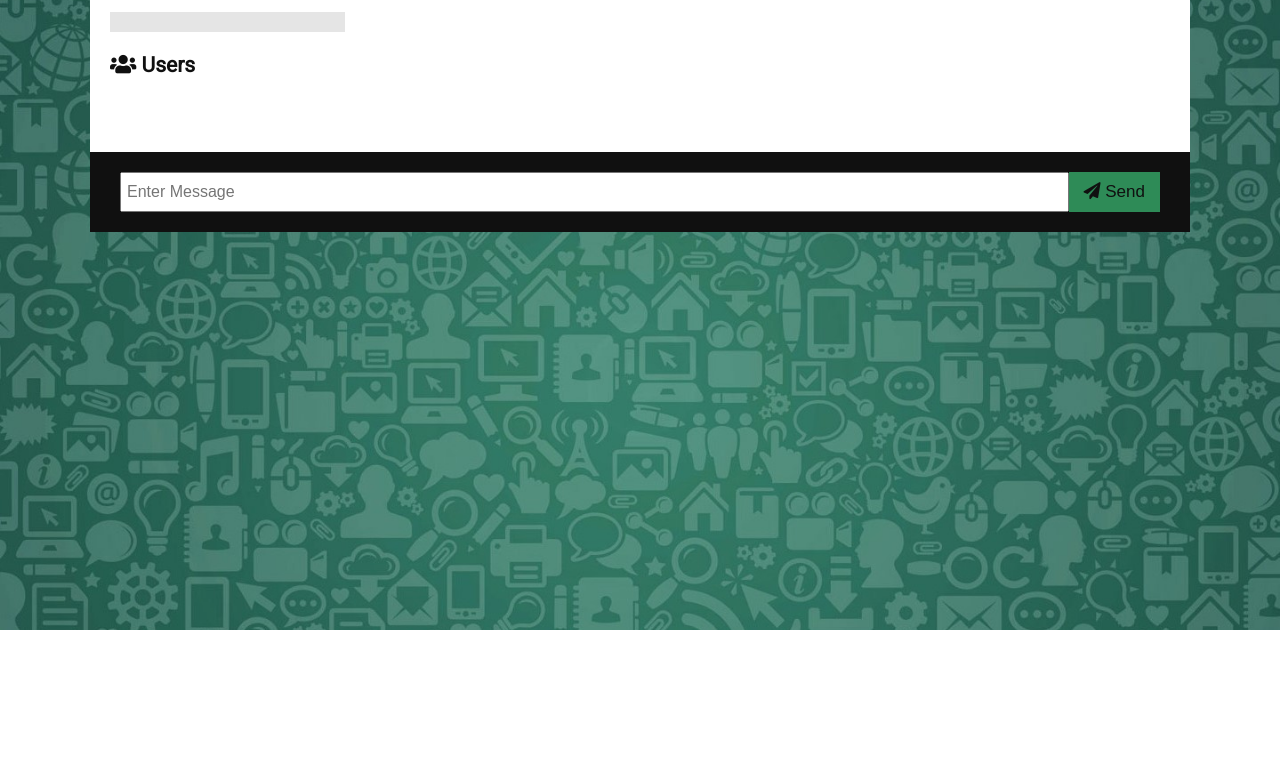
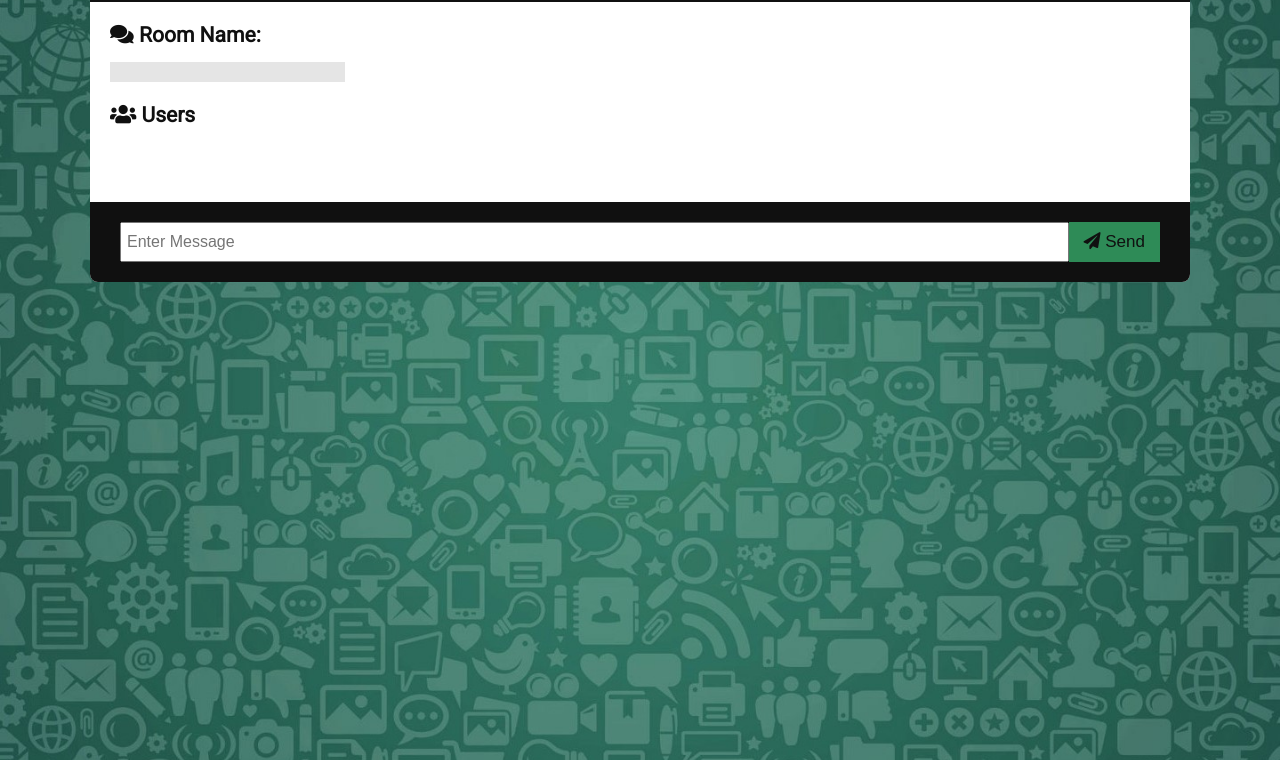
Before and after one commit to vanisingh-24/Real-Time-Chat-App, a website: page public/chat.html in a window 1280 px wide. Shown: the part 170-930 px from the top of the page. Before the commit the page ends 800 px from the top, so only its background shows below. Drawn offline with nearby package versions, Linux system fonts and the light colour scheme; no server answers.

Commit message:
Media queries Added

```diff
--- a/public/css/style.css
+++ b/public/css/style.css
@@ -7,7 +7,6 @@
 	--light-color: #2E8B57;
 	--success-color: #5cb85c;
 	--error-color: #d9534f;
-
 }
 
 * {
@@ -47,8 +46,9 @@ a {
 .chat-container {
 	max-width: 1100px;
 	background: #fff;
-	margin: 30px auto;
+	margin: 80px auto;
 	overflow: hidden;
+	border-radius: 8px;
 }
 
 .chat-header {
@@ -142,6 +142,7 @@ h1{
 	max-width: 550px;
 	margin: 80px auto;
 	color: #fff;
+	border-radius: 8px;
 }
 
 .join-header {
@@ -179,6 +180,7 @@ h1{
 	height: 40px;
 	width: 100%;
 	border-radius: 5px;
+	border-color: rgb(118, 118, 118);
 }
 
 .join-main select {
@@ -187,6 +189,7 @@ h1{
 	height: 40px;
 	width: 100%;
 	border-radius: 5px;
+	border-color: rgb(118, 118, 118);
 }
 
 .join-main .btn {
@@ -207,3 +210,12 @@ h1{
 		display: none;
 	}
 }
+
+@media (min-width: 500px){
+	body{
+		background-image: url('/img/back.jpg');
+	    background-size: cover;
+		background-repeat: no-repeat;
+		height: 830px;
+	}
+}
```
